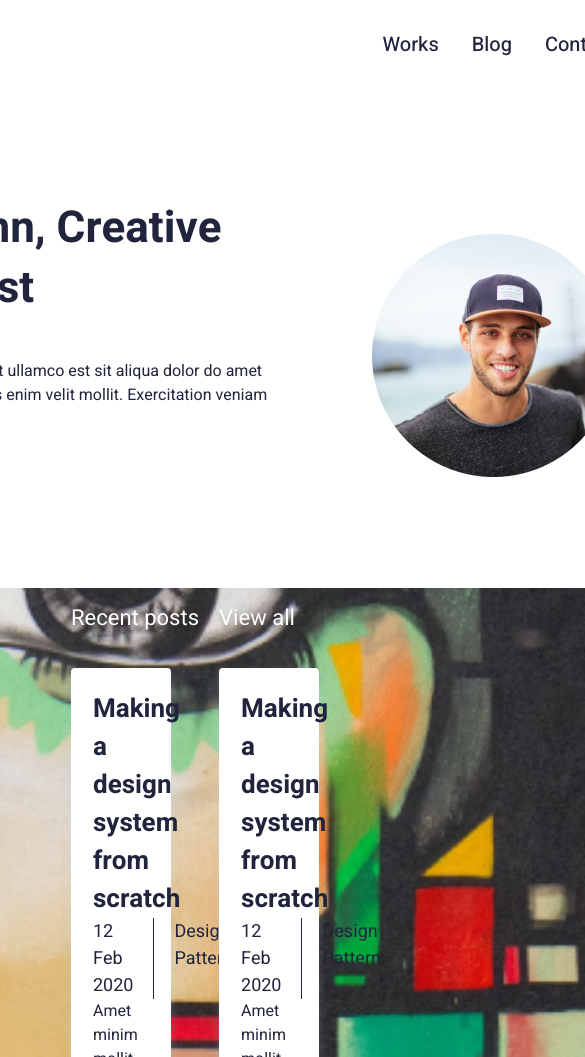
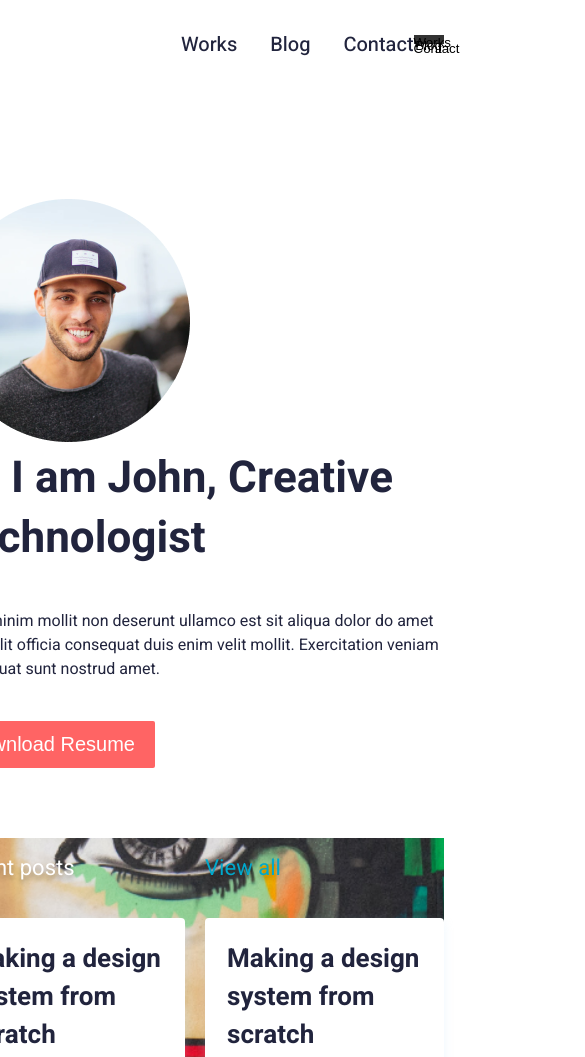
Before and after one commit to Ahelios/Flex_grid_layout, a website built with webpack: page src/index.html in a window 390 px wide. Shown: the top 1057 px of the page, 585 px wide, since content can reach past the window. Built offline with nearby package versions, Linux system fonts and the light colour scheme; files whose address does not match are found by name.

Commit message:
enable mobile sizing

```diff
--- a/src/index.html
+++ b/src/index.html
@@ -24,6 +24,11 @@
                     <p class="nav__text">Blog</p>
                     <p class="nav__text">Contact</p>
                 </nav>
+                <button class="header__hamburger" aria-label="Open navigation menu">
+                    <span>Works</span>
+                    <span>Blog</span>
+                    <span>Contact</span>
+                </button>
             </section>
 
             <!-- // ----------------HERO---------------- -->
@@ -68,7 +73,7 @@
                 </div>
                 <div class="recent-posts">
                     <div class="recent-posts__navigation-box">
-                        <p class="recent-posts_name">View all</p>
+                        <p class="recent-posts_name recent-posts_name2">View all</p>
                     </div>
                     <div class="recent-posts__box">
                         <h3 class="recent-posts__title">Making a design system from scratch</h3>
--- a/src/styles.scss
+++ b/src/styles.scss
@@ -25,12 +25,19 @@ body {
   max-width: 1152px;
 }
 
+@media (max-width: 400px) {
+  body, html {
+    max-width: 400px;
+    margin: 0 auto;
+  }
+}
 // ----------------HEADER----------------
 
 .header {
   display: flex;
   align-self: stretch;
   justify-content: flex-end;
+  width: 100%;
 }
 
 .header__nav {
@@ -38,13 +45,42 @@ body {
   flex-direction: row;
   column-gap: 33px;
   align-items:flex-end;
+}
 
+@media (ax-width: 400px) {
+  .header__nav {
+    display: none; /* Hide the navigation links */
+  }
 }
 
 .nav__text {
   text-align: right;
   font-size: 20px;
   font-weight: 500;
+}
+
+.header__hamburger {
+  display: none;
+  flex-direction: column;
+  justify-content: space-around;
+  width: 30px;
+  height: 18px;
+  background: transparent;
+  border: none;
+  cursor: pointer;
+}
+
+@media (max-width: 400px) {
+  .header__hamburger {
+    display: block;
+  }
+}
+
+.header__hamburger span {
+  display: block;
+  width: 100%;
+  height: 3px;
+  background-color: #333;
 }
 
 // ----------------HERO----------------
@@ -64,6 +100,12 @@ body {
   justify-content: center;
   margin-top: 140px;
   margin-bottom: 70px;
+}
+
+@media (max-width: 400px) {
+  .hero__content-box {
+    flex-direction: column-reverse;
+  }
 }
 
 .hero__text-box {
@@ -88,6 +130,12 @@ body {
   font-size: 16px;
   font-weight: 400;
   width: 497px;
+}
+
+@media (max-width: 400px) {
+  .hero__picture, .hero__text-box {
+    width: 100%;
+  }
 }
 
 .button {
@@ -117,7 +165,9 @@ body {
 
 .main {
   display: flex;
-  width: 100%;
+  max-width: 1152px;
+  margin: auto;
+  align-self: stretch;
   // align-self: stretch;
   justify-content:center;
   // align-content: center;
@@ -127,7 +177,8 @@ body {
   background-size: cover;
   background-position: center;
   background-repeat: no-repeat;
-  margin-bottom: 15px;
+  // margin-bottom: 15px;
+  width: 100%;
 }
 
 .recent-posts {
@@ -148,14 +199,28 @@ body {
   line-height: 60px; /* 272.727% */
 }
 
+.recent-posts_name2 {
+  justify-self: flex-start;
+  color: var(--Secondry, #00A8CC);
+}
+
 .recent-posts__box {
-  width: 100px;
+  max-width: 418px;
   display: flex;
   flex-direction: column;
+  row-gap: 12px;
   padding: 22px 22px 7px 22px;
   border-radius: 4px;
   background: #FFF;
   box-shadow: 0px 4px 10px 0px rgba(187, 225, 250, 0.25);
+  margin-bottom: 32px;
+}
+
+@media (max-width: 400px) {
+  .recent-posts__box {
+    width: 100%;
+    margin: 0 auto;
+  }
 }
 
 .recent-posts__title {
@@ -213,10 +278,22 @@ body {
   row-gap: 30px;
 }
 
+@media (max-width: 400px) {
+  .featured-works__big-box {
+    flex-direction: column;
+  }
+}
+
 .featured-works__small-box {
   display: flex;
   flex-direction: row;
   column-gap: 18px;
+}
+
+@media (max-width: 400px) {
+  .featured-works__small-box, hr {
+    display: none;
+  }
 }
 
 .small-box__text-box {
```
